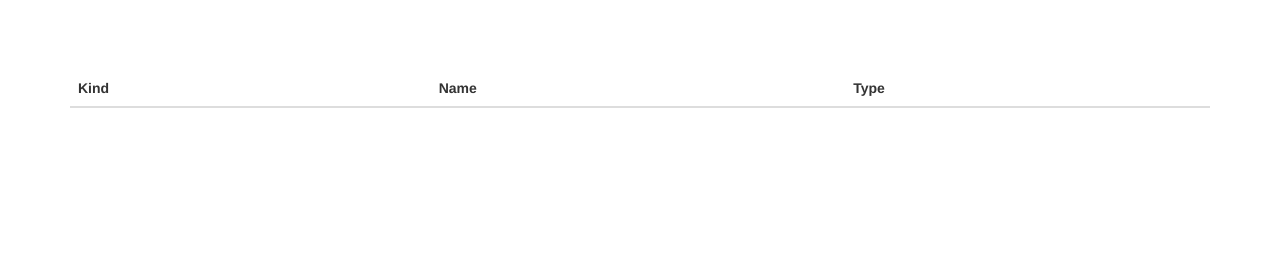
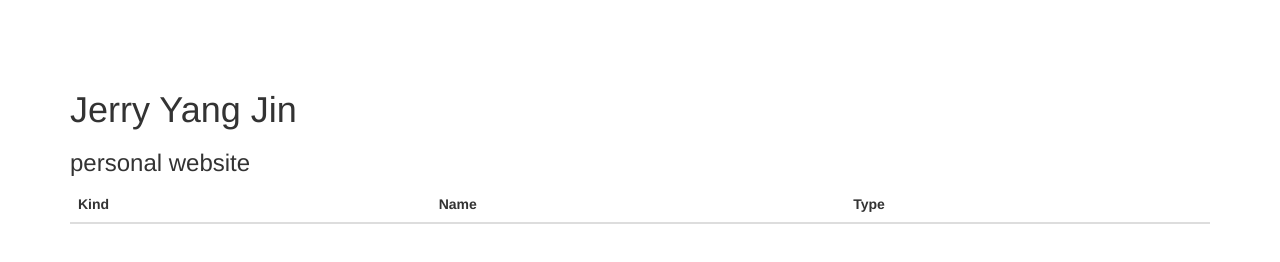
Before and after one commit to JerryYangJin/JerryYangJin.github.io, a website: page index.html in a window 1280 px wide. Drawn offline with nearby package versions, Linux system fonts and the light colour scheme; some packages are replaced by stand-ins of ours; no server answers.

Commit message:
SEO meta

```diff
--- a/index.html
+++ b/index.html
@@ -6,11 +6,17 @@
     <meta name="viewport" content="width=device-width, initial-scale=1.0">
     <meta http-equiv="X-UA-Compatible" content="IE-edge,chrome=1">
     <title>Jerry Yang Jin</title>
+    <meta name="description" content="Jerry Yang Jin's personal website">
+    <meta name="keywords" content="Entrepreneurship, Investment, Big data, Internet of things">
     <link href="https://maxcdn.bootstrapcdn.com/bootstrap/3.3.6/css/bootstrap.min.css" rel="stylesheet">
     <link href="https://maxcdn.bootstrapcdn.com/font-awesome/4.5.0/css/font-awesome.min.css" rel="stylesheet">
     <link rel="stylesheet" href="/css/jin.css">
   </head>
   <body>
+    <div class="container">
+      <h1>Jerry Yang Jin</h1>
+      <h3>personal website</h3>
+    </div>
     <div ui-view></div>
     <script src="https://ajax.googleapis.com/ajax/libs/angularjs/1.3.17/angular.min.js"></script>
     <script src="https://ajax.googleapis.com/ajax/libs/jquery/2.1.4/jquery.min.js"></script>
```
Also changed, not shown: README.md (deleted), 1 other file.
